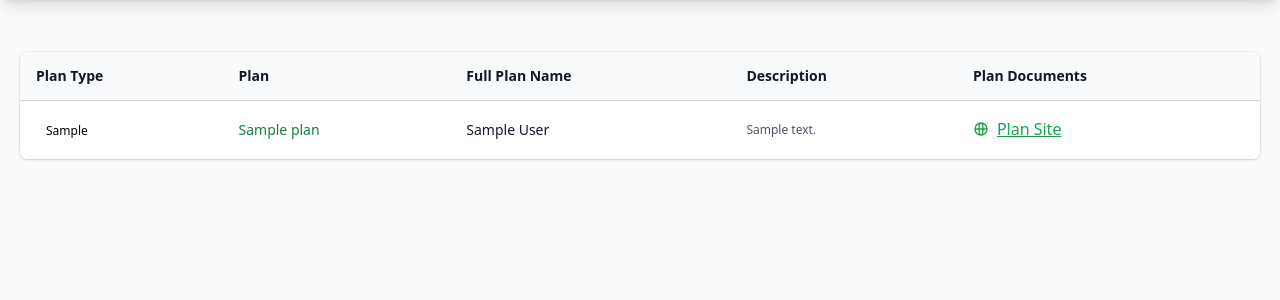
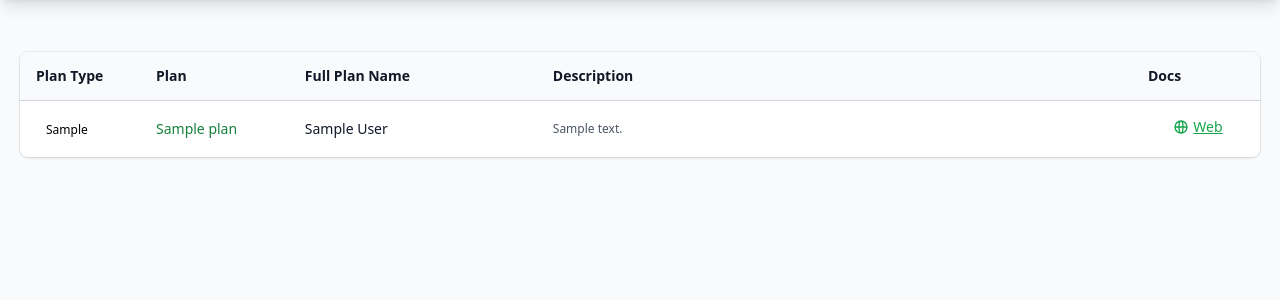
Before and after one commit to andrewfurman/HealthfirstAgent, a Flask app: page /plans/ in a window 1280 px wide. Shown: the part 68-368 px from the top of the page. Run offline with Flask 3, Linux system fonts and the light colour scheme; tables that the repository leaves empty hold one stand-in row (values such as "Sample post"); some libraries are stand-ins or nearby versions.

Commit message:
Optimize table column widths for better readability
- Set fixed width percentages for plan table columns
- Allocated more space (48%) to description column for better readability
- Shortened "Plan Documents" header to "Docs" to save space
- Balanced column widths: Type 10%, Plan 12%, Full Name 20%, Description 48%, Docs 10%

🤖 Generated with [Claude Code](https://claude.ai/code)

Co-Authored-By: Claude <noreply@anthropic.com>

```diff
--- a/plans/templates/plans.html
+++ b/plans/templates/plans.html
@@ -10,11 +10,11 @@
                         <table class="min-w-full divide-y divide-gray-300">
                             <thead class="bg-gray-50">
                                 <tr>
-                                    <th scope="col" class="py-3.5 pl-4 pr-3 text-left text-sm font-semibold text-gray-900">Plan Type</th>
-                                    <th scope="col" class="px-3 py-3.5 text-left text-sm font-semibold text-gray-900">Plan</th>
-                                    <th scope="col" class="px-3 py-3.5 text-left text-sm font-semibold text-gray-900">Full Plan Name</th>
-                                    <th scope="col" class="px-3 py-3.5 text-left text-sm font-semibold text-gray-900">Description</th>
-                                    <th scope="col" class="px-3 py-3.5 text-left text-sm font-semibold text-gray-900">Plan Documents</th>
+                                    <th scope="col" class="py-3.5 pl-4 pr-3 text-left text-sm font-semibold text-gray-900" style="width: 10%;">Plan Type</th>
+                                    <th scope="col" class="px-3 py-3.5 text-left text-sm font-semibold text-gray-900" style="width: 12%;">Plan</th>
+                                    <th scope="col" class="px-3 py-3.5 text-left text-sm font-semibold text-gray-900" style="width: 20%;">Full Plan Name</th>
+                                    <th scope="col" class="px-3 py-3.5 text-left text-sm font-semibold text-gray-900" style="width: 48%;">Description</th>
+                                    <th scope="col" class="px-3 py-3.5 text-left text-sm font-semibold text-gray-900" style="width: 10%;">Docs</th>
                                 </tr>
                             </thead>
                             <tbody class="divide-y divide-gray-200 bg-white">
@@ -45,21 +45,19 @@
                                         <span class="text-gray-400 italic">No description available</span>
                                         {% endif %}
                                     </td>
-                                    <td class="whitespace-nowrap px-3 py-4 text-gray-600 hover:text-gray-800">
+                                    <td class="whitespace-nowrap px-3 py-4 text-gray-600 hover:text-gray-800 text-center">
                                         {% if plan.summary_of_benefits_url %}
-                                        <a href="{{ plan.summary_of_benefits_url }}" target="_blank" class="inline-flex items-center gap-2 text-green-600 hover:text-green-700 underline">
+                                        <a href="{{ plan.summary_of_benefits_url }}" target="_blank" class="inline-flex items-center gap-1 text-green-600 hover:text-green-700 underline text-sm">
                                             {% if plan.document_type == 'pdf' %}
                                             <svg class="w-4 h-4" fill="none" stroke="currentColor" viewBox="0 0 24 24" xmlns="http://www.w3.org/2000/svg">
                                                 <path stroke-linecap="round" stroke-linejoin="round" stroke-width="2" d="M7 21h10a2 2 0 002-2V9.414a1 1 0 00-.293-.707l-5.414-5.414A1 1 0 0012.586 3H7a2 2 0 00-2 2v14a2 2 0 002 2z"></path>
-                                                <path stroke-linecap="round" stroke-linejoin="round" stroke-width="2" d="M9 17h6"></path>
-                                                <path stroke-linecap="round" stroke-linejoin="round" stroke-width="2" d="M9 13h6"></path>
                                             </svg>
-                                            <span>Plan Document (PDF)</span>
+                                            <span>PDF</span>
                                             {% else %}
                                             <svg class="w-4 h-4" fill="none" stroke="currentColor" viewBox="0 0 24 24" xmlns="http://www.w3.org/2000/svg">
                                                 <path stroke-linecap="round" stroke-linejoin="round" stroke-width="2" d="M21 12a9 9 0 01-9 9m9-9a9 9 0 00-9-9m9 9H3m9 9a9 9 0 01-9-9m9 9c1.657 0 3-4.03 3-9s-1.343-9-3-9m0 18c-1.657 0-3-4.03-3-9s1.343-9 3-9m-9 9a9 9 0 019-9"></path>
                                             </svg>
-                                            <span>Plan Site</span>
+                                            <span>Web</span>
                                             {% endif %}
                                         </a>
                                         {% endif %}
```
Also changed, not shown: .!11270!generated-icon.png (deleted), .!11292!generated-icon.png (added), .!9707!generated-icon.png (deleted), .!9729!generated-icon.png (added).
